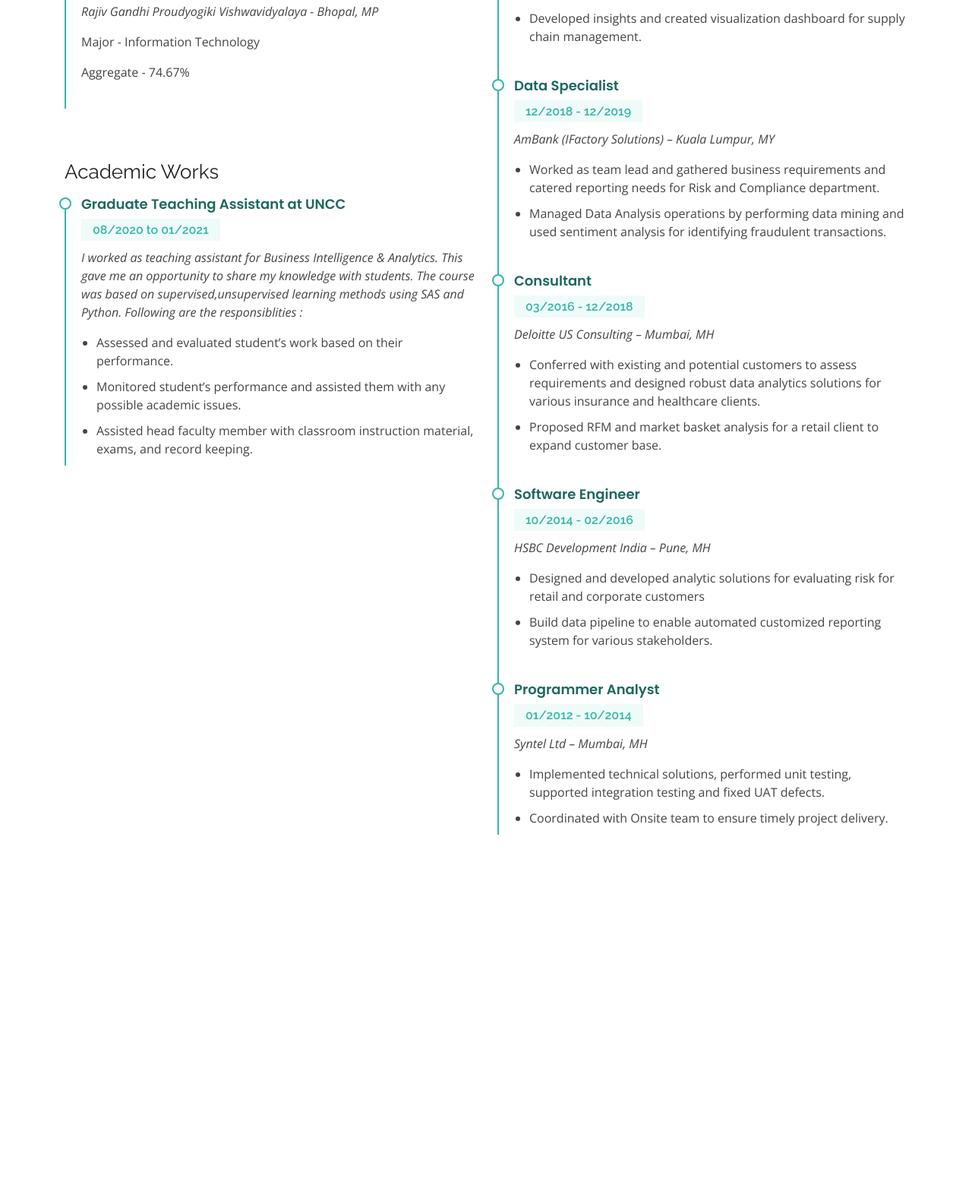
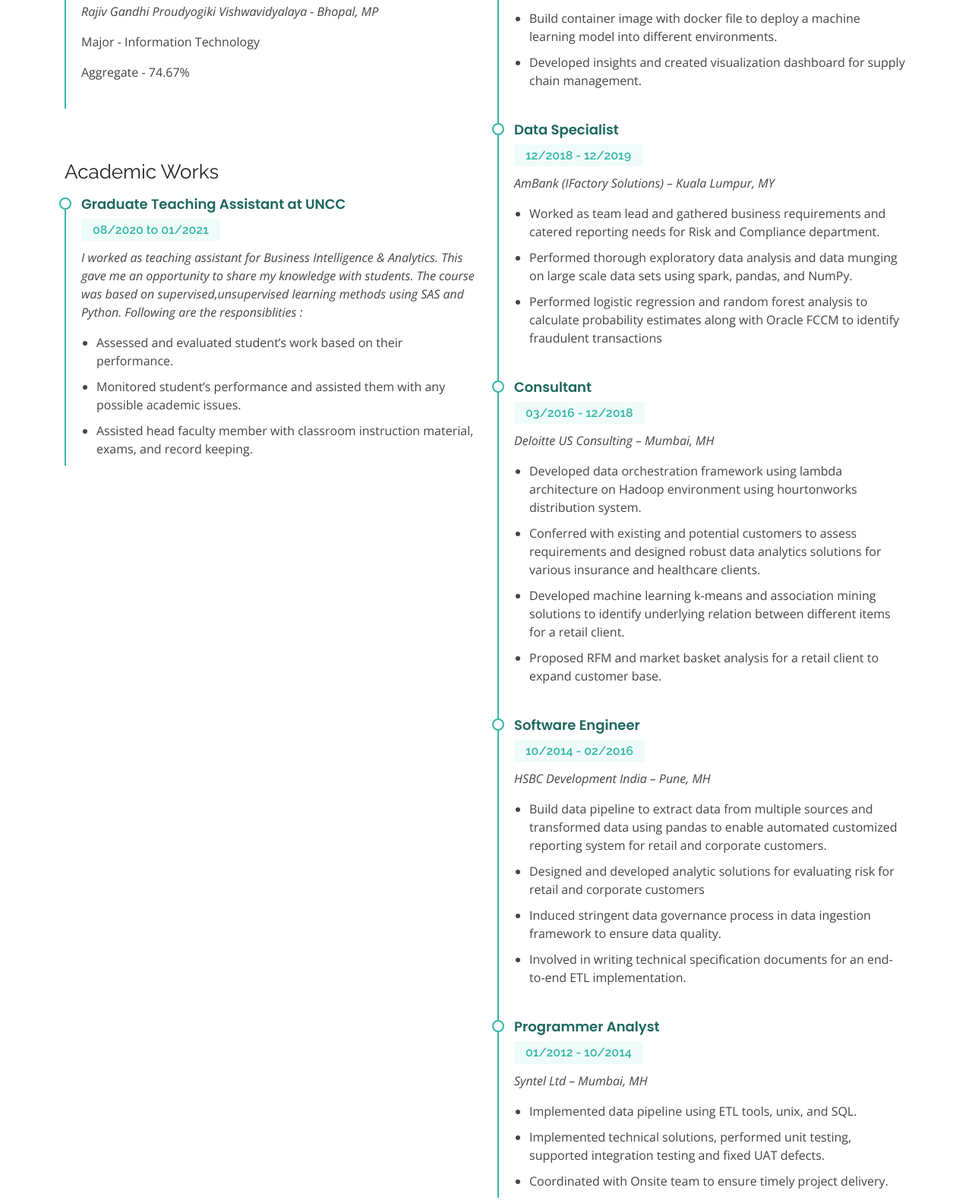
Before and after one commit to vsingh117/vijaysingh, a plain HTML site: page resume.html in a window 1280 px wide. Shown: the part 581-2161 px from the top of the page at 76% size. Before the commit the page ends 1756 px from the top, so only its background shows below. Drawn offline with nearby package versions, Linux system fonts and the light colour scheme.

Commit message:
Update resume.html
Updated job description

```diff
--- a/resume.html
+++ b/resume.html
@@ -115,6 +115,7 @@
                 <li>Written production-ready code in python for data wrangling, feature selection and model training.</li>
                 <li>Used ARIMA model to forecast demand and labour requirement to optimize resource utilization.</li>
                 <li>Performed hypothesis testing on ML model and evaluated model on ROC score, precision, and recall.</li>
+                <li>Build container image with docker file to deploy a machine learning model into different environments.</li>
                 <li>Developed insights and created visualization dashboard for supply chain management.</li>
               </ul>
               </p>
@@ -126,7 +127,8 @@
               <p>
               <ul>
                 <li>Worked as team lead and gathered business requirements and catered reporting needs for Risk and Compliance department.</li>
-                <li>Managed Data Analysis operations by performing data mining and used sentiment analysis for identifying fraudulent transactions.</li>
+                <li>Performed thorough exploratory data analysis and data munging on large scale data sets using spark, pandas, and NumPy.</li>
+                <li>Performed logistic regression and random forest analysis to calculate probability estimates along with Oracle FCCM to identify  fraudulent transactions</li>
               </ul>
               </p>
             </div>
@@ -136,7 +138,9 @@
               <p><em>Deloitte US Consulting – Mumbai, MH</em></p>
               <p>
               <ul>
+                <li>Developed data orchestration framework using lambda architecture on Hadoop environment using hourtonworks distribution system.</li>
                 <li>Conferred with existing and potential customers to assess requirements and designed robust data analytics solutions for various insurance and healthcare clients.</li>
+                <li>Developed machine learning k-means and association mining solutions to identify underlying relation between different items for a retail client.</li>
                 <li>Proposed RFM and market basket analysis for a retail client to expand customer base.</li>
               </ul>
               </p>
@@ -147,8 +151,10 @@
               <p><em>HSBC Development India – Pune, MH</em></p>
               <p>
               <ul>
+                <li>Build data pipeline to extract data from multiple sources and transformed data using pandas to enable automated customized reporting system for retail and corporate customers.</li>
                 <li>Designed and developed analytic solutions for evaluating risk for retail and corporate customers</li>
-                <li>Build data pipeline to enable automated customized reporting system for various stakeholders.</li>
+                <li>Induced stringent data governance process in data ingestion framework to ensure data quality.</li>
+                <li>Involved in writing technical specification documents for an end-to-end ETL implementation.</li>
               </ul>
               </p>
             </div>
@@ -158,6 +164,7 @@
               <p><em>Syntel Ltd – Mumbai, MH</em></p>
               <p>
               <ul>
+                <li>Implemented data pipeline using ETL tools, unix, and SQL.</li>
                 <li>Implemented technical solutions, performed unit testing, supported integration testing and fixed UAT defects.</li>
                 <li>Coordinated with Onsite team to ensure timely project delivery.</li>
               </ul>
```
